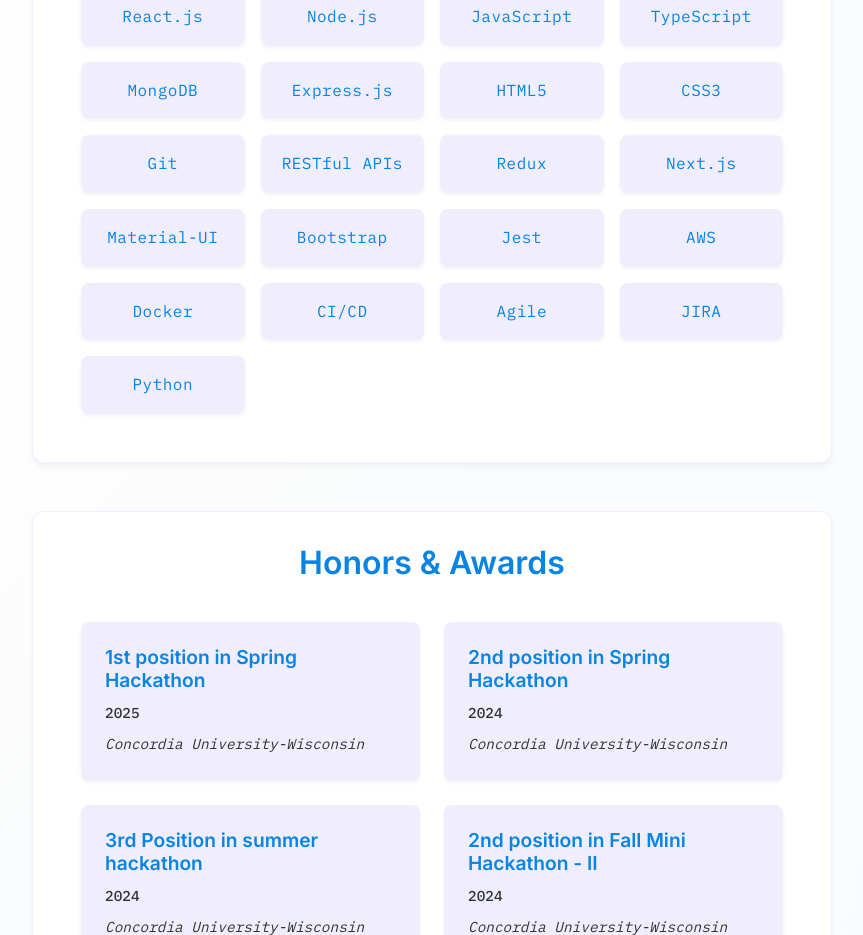
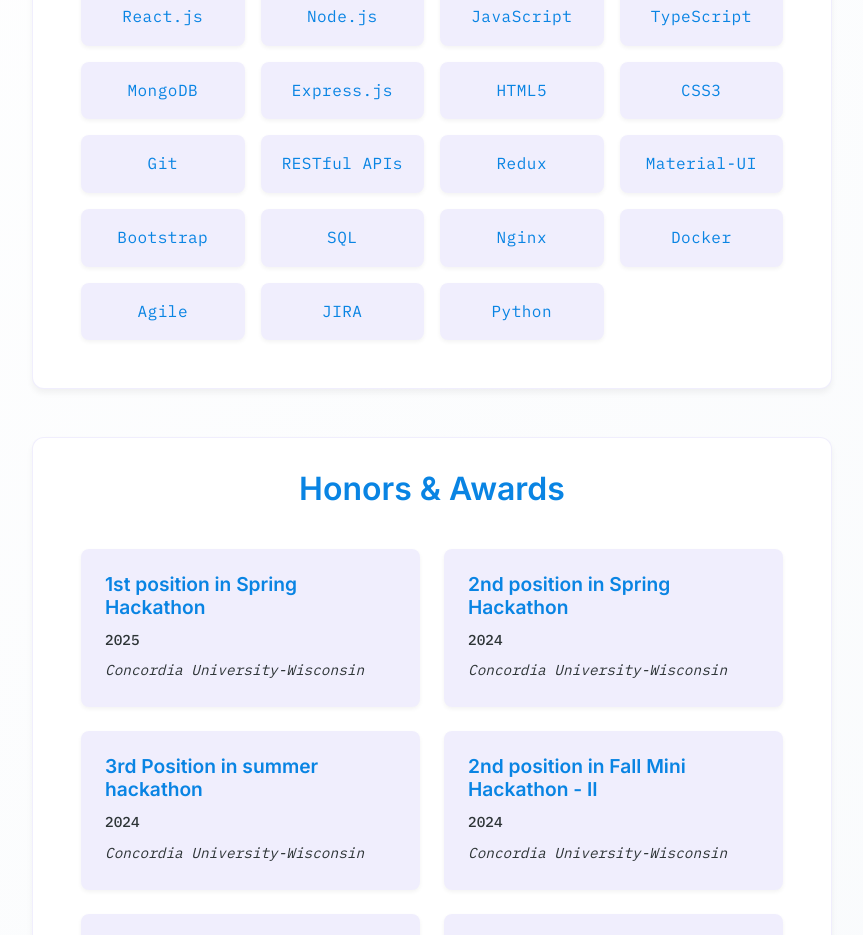
Before and after one commit to gillgurvijay01/portfolioV2, a React (Create React App) app: page / in a window 1280 px wide. Shown: the part 1360-2295 px from the top of the page, without its empty margins (208-1071 px from the left). Built offline with nearby package versions, Linux system fonts and the light colour scheme; the HTML template or start-up script is replaced by a standard one.

Commit message:
skill fix

```diff
--- a/src/Components/About/About.jsx
+++ b/src/Components/About/About.jsx
@@ -42,8 +42,7 @@ const About = () => {
   const skills = [
     "React.js", "Node.js", "JavaScript", "TypeScript", "MongoDB",
     "Express.js", "HTML5", "CSS3", "Git", "RESTful APIs",
-    "Redux", "Next.js", "Material-UI", "Bootstrap", "Jest",
-    "AWS", "Docker", "CI/CD", "Agile", "JIRA", "Python"
+    "Redux", "Material-UI", "Bootstrap", "SQL","Nginx", "Docker", "Agile", "JIRA", "Python"
   ];
 
   const honors = [
```
